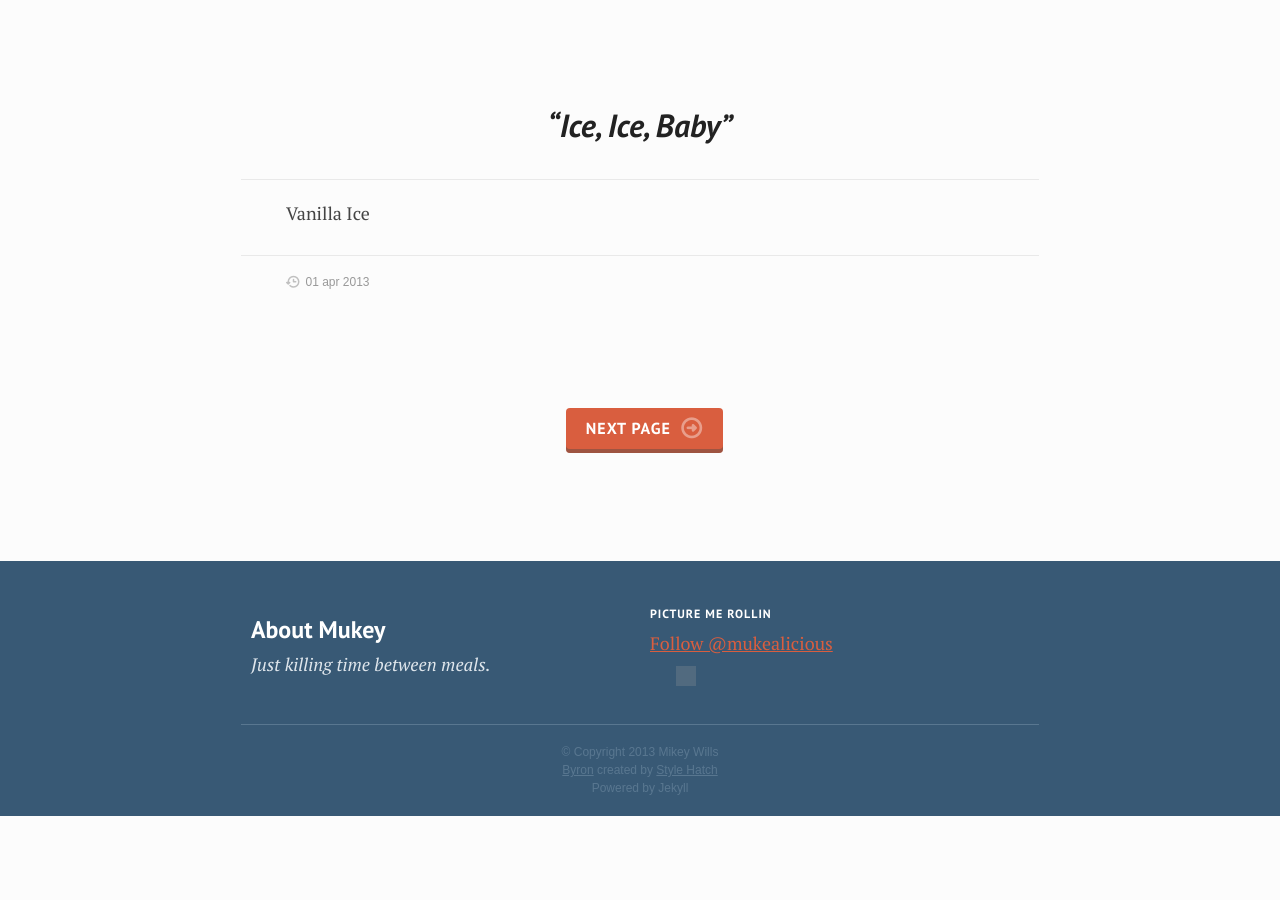
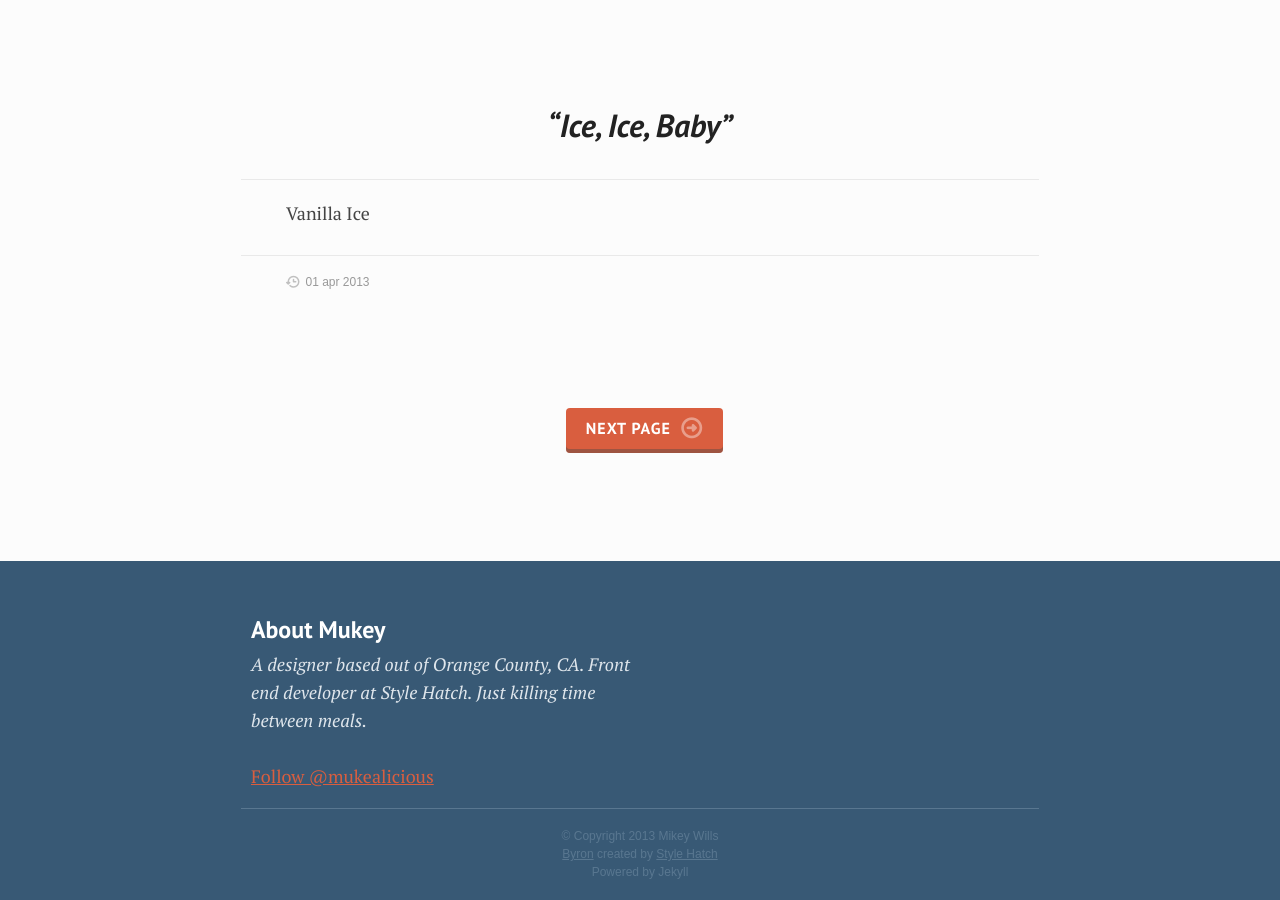
Before and after one commit to stylehatch/bryant, a Jekyll site: the page built from index.html, in a window 1280 px wide and 900 px high, scrolled down 8065 px. Built offline with Jekyll 4.4.1, drawn with Linux system fonts in a browser that asks for light colours; nearby versions of some CDN libraries; Markdown is read by kramdown in place of the engine named in the settings; the list of posts is cut into pages by our own code; before the commit the page ends 8881 px from its top, so only the background shows below that; grey boxes are pictures that could not be loaded.

Commit message:
remove all extra social links. keep it simple.

```diff
--- a/_config.yml
+++ b/_config.yml
@@ -36,36 +36,5 @@ post_background:
 
 # Footer
 footer_title: About Mukey
-footer_description: Just killing time between meals.
+footer_description: 'A designer based out of Orange County, CA. Front end developer at Style Hatch. Just killing time between meals.'
 instagram_access_token:
-# Social
-social_links_title: Picture Me Rollin
-github_url: http://github.com/mukealicious
-behance_url:
-cargo_url:
-delicious_url:
-dribbble_url:
-etsy_url:
-facebook_url:
-ffffound_url:
-flickr_url:
-formspring_url:
-forrst_url:
-foursquare_url:
-google_plus_url:
-instagram_url:
-lastfm_url:
-linkedin_url:
-pinterest_url:
-quora_url:
-rdio_url:
-skype_url:
-slideshare_url:
-soundcloud_url:
-spotify_url:
-stumble_upon_url:
-twitter_url:
-vimeo_url:
-website_url:
-youtube_url:
-email: mikey@muke.me
--- a/_includes/footer.html
+++ b/_includes/footer.html
@@ -4,48 +4,9 @@
     <section class="description">
       {% if site.footer_title %}<h3>{{ site.footer_title }}</h3>{% endif %}
       {% if site.footer_description %}<p>{{ site.footer_description }}</p>{% endif %}
-    </section>
-    <section class="social-links">
-      {% if site.social_links_title %}<h4>{{ site.social_links_title }}</h4>{% endif %}
       {% if site.twitter %}
       <a href="https://twitter.com/{{ site.twitter }}" class="twitter-follow-button" data-show-count="true" data-lang="en">Follow @{{ site.twitter }}</a>
       {% endif %}
-      {% if site.twitter_widget_embed %}
-
-        {{ site.twitter_widget_embed }}
-
-      {% endif %}
-      <ul>
-        {% if site.behance_url %}<li class="social_behance"><a href="{{ site.behance_url }}" class="ir">Behance</a></li>{% endif %}
-        {% if site.cargo_url %}<li class="social_cargo"><a href="{{ site.cargo_url }}" class="ir">Cargo</a></li>{% endif %}
-        {% if site.delicious_url %}<li class="social_delicious"><a href="{{ site.delicious_url }}" class="ir">Delicious</a></li>{% endif %}
-        {% if site.dribbble_url %}<li class="social_dribbble"><a href="{{ site.dribbble_url }}" class="ir">Dribbble</a></li>{% endif %}
-        {% if site.etsy_url %}<li class="social_etsy"><a href="{{ site.etsy_url }}" class="ir">Etsy</a></li>{% endif %}
-        {% if site.facebook_url %}<li class="social_facebook"><a href="{{ site.facebook_url }}" class="ir">Facebook</a></li>{% endif %}
-        {% if site.ffffound_url %}<li class="social_ffffound"><a href="{{ site.ffffound_url }}" class="ir">FFFFound</a></li>{% endif %}
-        {% if site.flickr_url %}<li class="social_flickr"><a href="{{ site.flickr_url }}" class="ir">Flickr</a></li>{% endif %}
-        {% if site.formspring_url %}<li class="social_formspring"><a href="{{ site.formspring_url }}" class="ir">Formspring</a></li>{% endif %}
-        {% if site.forrst_url %}<li class="social_forrst"><a href="{{ site.forrst_url }}" class="ir">Forrst</a></li>{% endif %}
-        {% if site.foursquare_url %}<li class="social_foursquare"><a href="{{ site.foursquare_url }}" class="ir">Foursquare</a></li>{% endif %}
-        {% if site.github_url %}<li class="social_github"><a href="{{ site.github_url }}" class="ir">Github</a></li>{% endif %}
-        {% if site.google_plus_url %}<li class="social_google"><a href="{{ site.google_plus_url }}" class="ir">Google Plus</a></li>{% endif %}
-        {% if site.instagram_url %}<li class="social_instagram"><a href="{{ site.instagram_url }}" class="ir">Instagram</a></li>{% endif %}
-        {% if site.lastfm_url %}<li class="social_lastfm"><a href="{{ site.lastfm_url }}" class="ir">LastFM</a></li>{% endif %}
-        {% if site.linkedin_url %}<li class="social_linkedin"><a href="{{ site.linkedin_url }}" class="ir">Linkedin</a></li>{% endif %}
-        {% if site.pinterest_url %}<li class="social_pinterest"><a href="{{ site.pinterest_url }}" class="ir">Pinterest</a></li>{% endif %}
-        {% if site.quora_url %}<li class="social_quora"><a href="{{ site.quora_url }}" class="ir">Quora</a></li>{% endif %}
-        {% if site.rdio_url %}<li class="social_rdio"><a href="{{ site.rdio_url }}" class="ir">Rdio</a></li>{% endif %}
-        {% if site.skype_url %}<li class="social_skype"><a href="{{ site.skype_url }}" class="ir">Skype</a></li>{% endif %}
-        {% if site.slideshare_url %}<li class="social_slideshare"><a href="{{ site.slideshare_url }}" class="ir">Slideshare</a></li>{% endif %}
-        {% if site.soundcloud_url %}<li class="social_soundcloud"><a href="{{ site.soundcloud_url }}" class="ir">Soundcloud</a></li>{% endif %}
-        {% if site.spotify_url %}<li class="social_spotify"><a href="{{ site.spotify_url }}" class="ir">Spotify</a></li>{% endif %}
-        {% if site.stumble_upon_url %}<li class="social_stumbledupon"><a href="{{ site.stumble_upon_url }}" class="ir">Stumbled</a></li>{% endif %}
-        {% if site.twitter_url %}<li class="social_twitter"><a href="{{ site.twitter_url }}" class="ir">Twitter</a></li>{% endif %}
-        {% if site.vimeo_url %}<li class="social_vimeo"><a href="{{ site.vimeo_url }}" class="ir">Vimeo</a></li>{% endif %}
-        {% if site.website_url %}<li class="social_website"><a href="{{ site.website_url }}" class="ir">Website</a></li>{% endif %}
-        {% if site.youtube_url %}<li class="social_youtube"><a href="{{ site.youtube_url }}" class="ir">YouTube</a></li>{% endif %}
-        {% if site.email %}<li class="social_email"><a href="mailto:{{ site.email }}" class="ir">Email Address</a></li>{% endif %}
-      </ul>
     </section>
 
     {% if site.instagram_access_token %}
```
